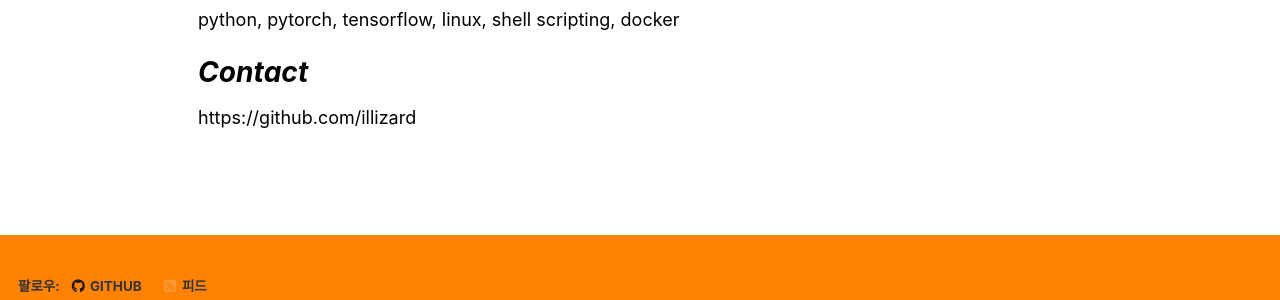
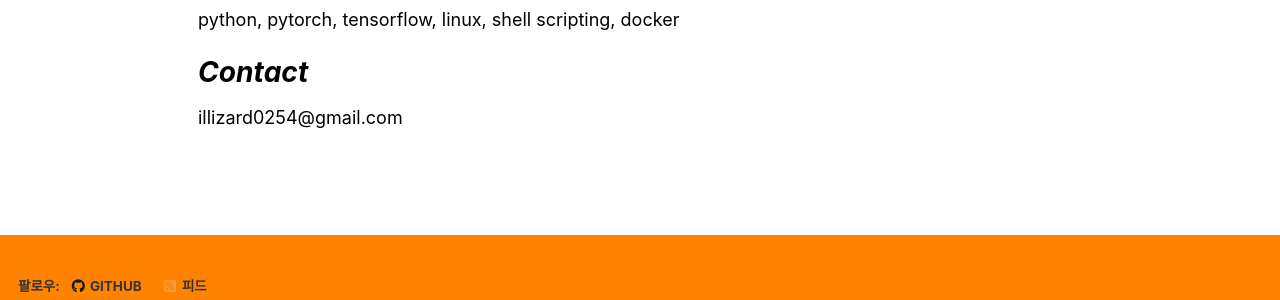
Before and after one commit to illizard/illizard.github.io, a Jekyll site: the page built from _pages/about.md, in a window 1280 px wide. Shown: the part 613-913 px from the top of the page. Built offline with Jekyll 4.4.1, drawn with Linux system fonts in a browser that asks for light colours; cached includes are drawn as plain includes.

Commit message:
Update about.md

```diff
--- a/_pages/about.md
+++ b/_pages/about.md
@@ -26,4 +26,4 @@ author_profile: false
 python, pytorch, tensorflow, linux, shell scripting, docker
 
 # *Contact*
-https://github.com/illizard
+illizard0254@gmail.com
```
